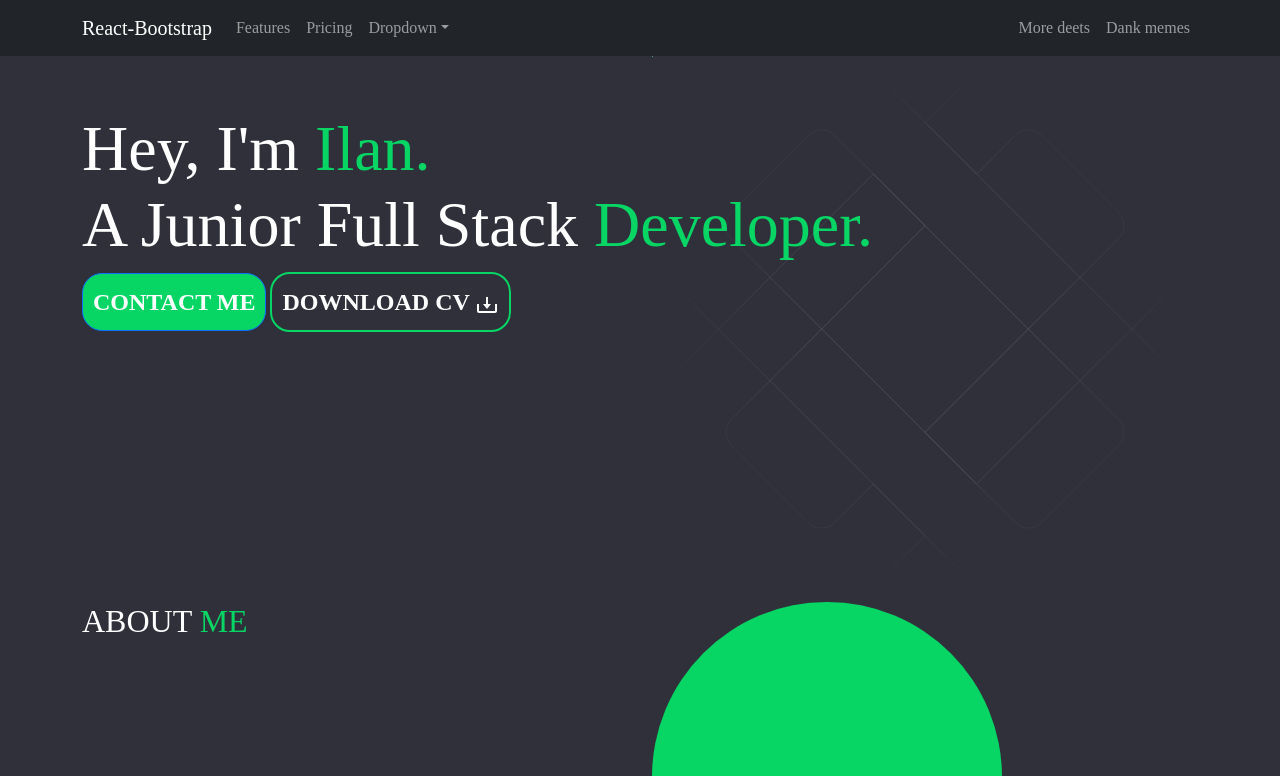
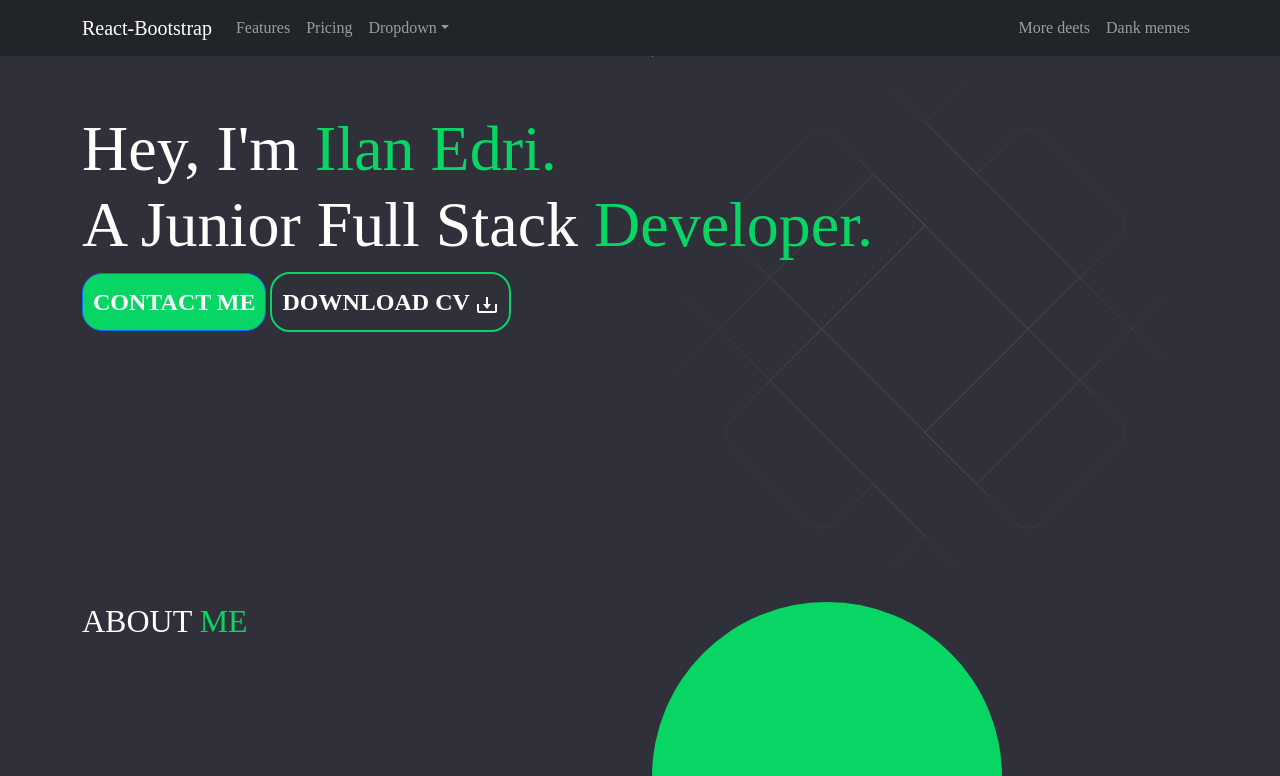
Before and after one commit to SoPH89/portfolio, a React (Create React App) app: page / in a window 1280 px wide. Shown: the top 776 px of the page. Built offline with nearby package versions, Linux system fonts and the light colour scheme; the HTML template or start-up script is replaced by a standard one.

Commit message:
Added my family name

```diff
--- a/src/Components/Header/Header.js
+++ b/src/Components/Header/Header.js
@@ -11,7 +11,7 @@
     <Col>
     <section className="heroSection">
     {/* <div className="leftSideButtons"> */}
-<h1 className="introHeader">Hey, I'm  <span style={{color: '#07D665'}}>Ilan.</span>
+<h1 className="introHeader">Hey, I'm  <span style={{color: '#07D665'}}>Ilan Edri.</span>
     <br/>
     A Junior Full Stack<span style={{color: '#07D665'}}> Developer.</span>
 </h1>
```
